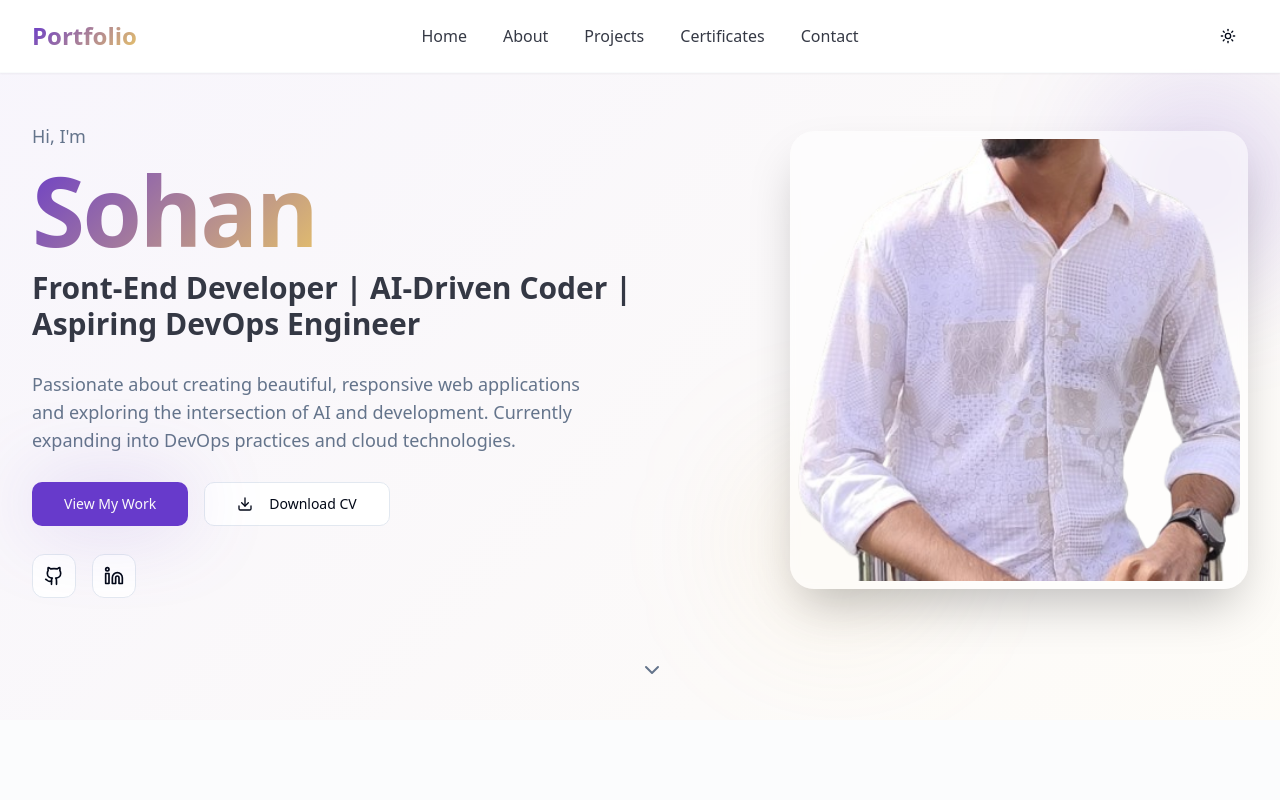
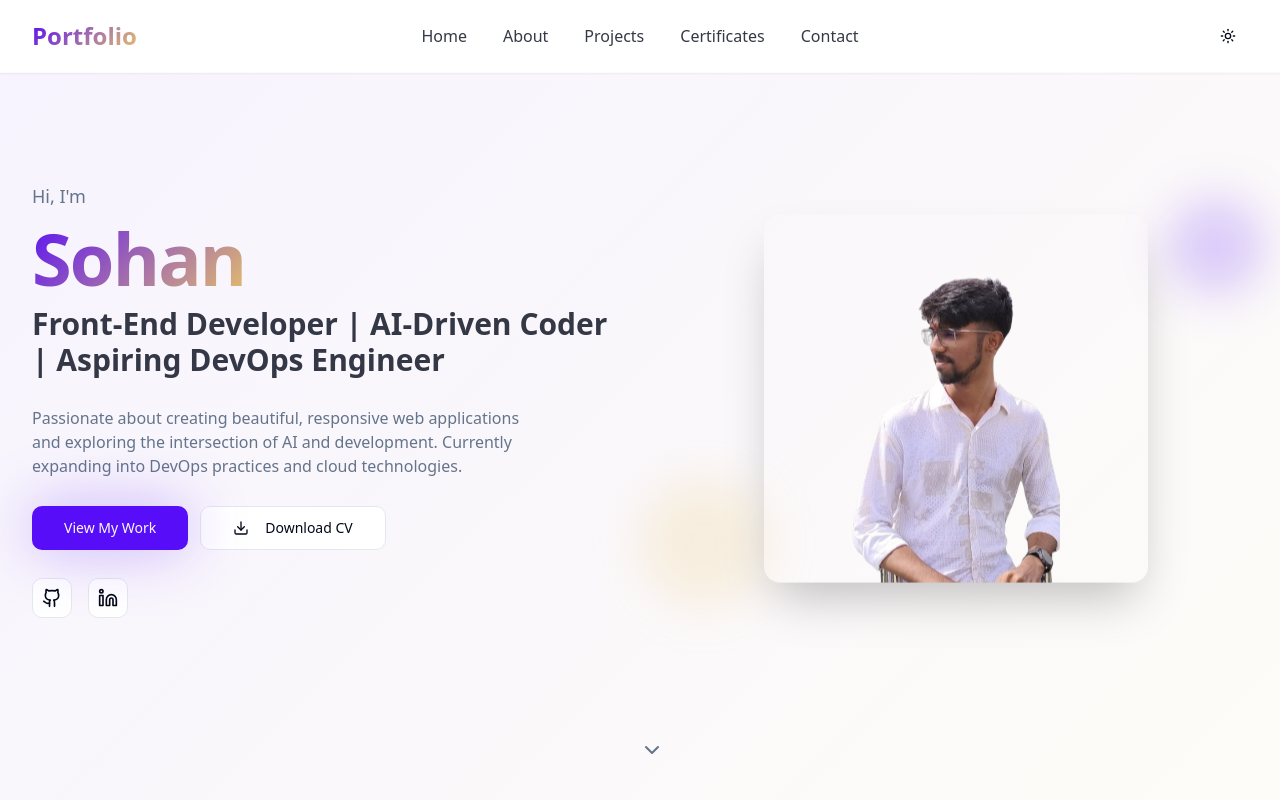
Before and after one commit to sohan20051102/sohan-vibe-codingspace-81, a React (Vite) app: page / in a window 1280 px wide. Shown: the top 800 px of the page. Built offline with nearby package versions, Linux system fonts and the light colour scheme; the HTML template or start-up script is replaced by a standard one.

Commit message:
Reverted to commit ace74117b950d746d26fa2ed6499d4bb6ba3ee35

```diff
--- a/package.json
+++ b/package.json
@@ -63,7 +63,6 @@
   },
   "devDependencies": {
     "@eslint/js": "^9.32.0",
-    "@tailwindcss/aspect-ratio": "^0.4.2",
     "@tailwindcss/typography": "^0.5.16",
     "@types/node": "^22.16.5",
     "@types/react": "^18.3.23",
--- a/src/components/hero-section.tsx
+++ b/src/components/hero-section.tsx
@@ -16,34 +16,34 @@ export function HeroSection() {
   }
 
   return (
-    <section id="home" className="min-h-[calc(100vh-5rem)] flex items-center justify-center relative overflow-hidden">
+    <section id="home" className="min-h-[100svh] sm:min-h-[100vh] flex items-center justify-center relative overflow-hidden">
       {/* Background gradient */}
       <div className="absolute inset-0 bg-hero-gradient opacity-5 pointer-events-none"></div>
 
       <div className="container mx-auto px-4 sm:px-6 lg:px-8 h-full">
-        <div className="grid lg:grid-cols-5 gap-8 md:gap-12 items-center h-full">
+        <div className="grid lg:grid-cols-2 gap-3 sm:gap-8 md:gap-12 items-center h-full">
           {/* Content */}
-          <div className="lg:col-span-3 space-y-5 lg:space-y-7 bounce-in relative z-10 text-center lg:text-left">
+          <div className="space-y-3 sm:space-y-5 lg:space-y-7 bounce-in relative z-10">
             <div className="space-y-3">
               <p className="text-lg text-muted-foreground">
                 Hi, I'm
               </p>
-              <h1 className="text-5xl sm:text-6xl md:text-7xl lg:text-8xl font-bold tracking-tight">
+              <h1 className="text-3xl sm:text-5xl md:text-6xl lg:text-7xl font-bold tracking-tight">
                 <span className="hero-text-gradient">Sohan</span>
               </h1>
-              <h2 className="text-xl sm:text-2xl md:text-3xl font-semibold text-foreground/80">
+              <h2 className="text-lg sm:text-xl md:text-2xl lg:text-3xl font-semibold text-foreground/80">
                 Front-End Developer | AI-Driven Coder | Aspiring DevOps Engineer
               </h2>
             </div>
 
-            <p className="text-base sm:text-lg text-muted-foreground max-w-xl mx-auto lg:mx-0">
+            <p className="text-sm sm:text-base text-muted-foreground max-w-lg">
               Passionate about creating beautiful, responsive web applications and exploring
               the intersection of AI and development. Currently expanding into DevOps practices
               and cloud technologies.
             </p>
 
             {/* CTA Buttons */}
-            <div className="flex flex-col sm:flex-row gap-4 justify-center lg:justify-start">
+            <div className="flex flex-col sm:flex-row gap-3">
               <Button
                 size="lg"
                 className="glow-effect"
@@ -62,13 +62,13 @@ export function HeroSection() {
             </div>
 
             {/* Social Links */}
-            <div className="flex gap-4 justify-center lg:justify-start">
+            <div className="flex gap-4">
               <a
                 href="https://github.com/sohan20051519"
                 target="_blank"
                 rel="noopener noreferrer"
                 aria-label="GitHub Profile"
-                className="inline-flex items-center justify-center h-11 w-11 rounded-lg border border-input bg-background hover:bg-accent hover:text-accent-foreground transition-colors"
+                className="inline-flex items-center justify-center h-10 w-10 rounded-md border border-input bg-background hover:bg-accent hover:text-accent-foreground transition-colors"
               >
                 <Github className="h-5 w-5" />
               </a>
@@ -77,40 +77,24 @@ export function HeroSection() {
                 target="_blank"
                 rel="noopener noreferrer"
                 aria-label="LinkedIn Profile"
-                className="inline-flex items-center justify-center h-11 w-11 rounded-lg border border-input bg-background hover:bg-accent hover:text-accent-foreground transition-colors"
+                className="inline-flex items-center justify-center h-10 w-10 rounded-md border border-input bg-background hover:bg-accent hover:text-accent-foreground transition-colors"
               >
                 <Linkedin className="h-5 w-5" />
               </a>
             </div>
           </div>
 
-          {/* Hero Image - Desktop */}
-          <div className="relative floating-animation lg:col-span-2 lg:order-2 hidden lg:block">
-            <div className="relative z-10">
-              <div className="absolute -top-12 -right-12 w-48 h-48 bg-primary/20 rounded-full blur-3xl animate-pulse"></div>
-              <div className="absolute -bottom-12 -left-12 w-48 h-48 bg-accent/10 rounded-full blur-3xl animate-pulse delay-500"></div>
-
-              <div className="relative bg-card/50 backdrop-blur-sm rounded-3xl p-2 shadow-2xl">
-                <div className="aspect-w-1 aspect-h-1">
-                  <img
-                    src={sohanPortrait}
-                    alt="Sohan - Front-End Developer"
-                    className="w-full h-full object-cover object-bottom rounded-2xl"
-                  />
-                </div>
-              </div>
-            </div>
-          </div>
-
-          {/* Hero Image - Mobile */}
-          <div className="relative floating-animation lg:hidden">
-            <div className="relative z-10 mt-2">
+          {/* Hero Image */}
+          <div className="relative floating-animation">
+            <div className="relative z-10 mt-2 lg:mt-0">
               <img
                 src={sohanPortrait}
                 alt="Sohan - Front-End Developer"
-                className="w-full max-w-[220px] sm:max-w-[280px] mx-auto object-cover max-h-[34vh] sm:max-h-[44vh] rounded-2xl shadow-2xl"
+                className="w-full max-w-[220px] sm:max-w-[280px] lg:max-w-sm mx-auto object-contain max-h-[36vh] sm:max-h-[46vh] rounded-2xl shadow-2xl"
               />
             </div>
+
+            {/* Decorative elements */}
             <div className="absolute -top-4 -right-4 w-24 h-24 bg-primary/20 rounded-full blur-xl"></div>
             <div className="absolute -bottom-6 -left-6 w-32 h-32 bg-accent/20 rounded-full blur-xl"></div>
           </div>
--- a/src/index.css
+++ b/src/index.css
@@ -17,7 +17,7 @@ All colors MUST be HSL.
     --popover: 0 0% 100%;
     --popover-foreground: 222.2 84% 4.9%;
 
-    --primary: 259 58% 51%;
+    --primary: 259 94% 51%;
     --primary-foreground: 0 0% 98%;
 
     --secondary: 210 40% 96.1%;
@@ -39,16 +39,16 @@ All colors MUST be HSL.
     --radius: 0.75rem;
 
     /* Custom portfolio colors */
-    --hero-gradient: linear-gradient(135deg, hsl(259 58% 51%) 0%, hsl(43 74% 66%) 100%);
+    --hero-gradient: linear-gradient(135deg, hsl(259 94% 51%) 0%, hsl(43 74% 66%) 100%);
     --card-gradient: linear-gradient(145deg, hsl(0 0% 100%) 0%, hsl(210 40% 98%) 100%);
     --tech-blue: 210 100% 56%;
-    --tech-purple: 259 58% 51%;
+    --tech-purple: 259 94% 51%;
     --tech-orange: 25 95% 53%;
     --success-green: 142 76% 36%;
 
     /* Animations and effects */
-    --glow-primary: 0 0 40px hsl(259 58% 51% / 0.2);
-    --glow-accent: 0 0 40px hsl(43 74% 66% / 0.2);
+    --glow-primary: 0 0 30px hsl(259 94% 51% / 0.3);
+    --glow-accent: 0 0 30px hsl(43 74% 66% / 0.3);
     --transition-smooth: all 0.3s cubic-bezier(0.4, 0, 0.2, 1);
     --transition-bounce: all 0.4s cubic-bezier(0.68, -0.55, 0.265, 1.55);
 
--- a/tailwind.config.ts
+++ b/tailwind.config.ts
@@ -102,5 +102,5 @@ export default {
       },
     },
   },
-  plugins: [require("tailwindcss-animate"), require("@tailwindcss/aspect-ratio")],
+  plugins: [require("tailwindcss-animate")],
 } satisfies Config;
```
Also changed, not shown: 2 other files (tests, documents, lock files or other folders).
